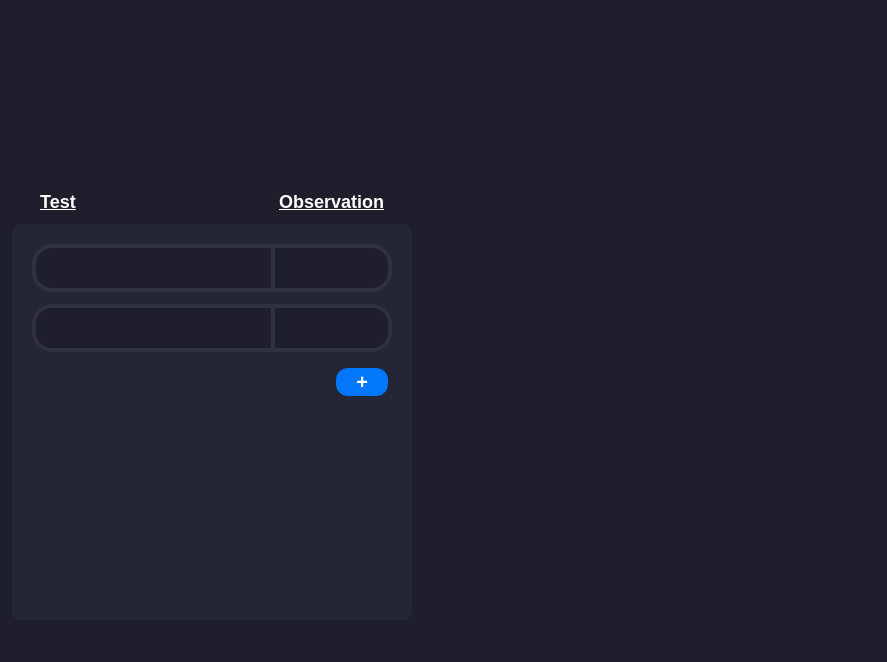
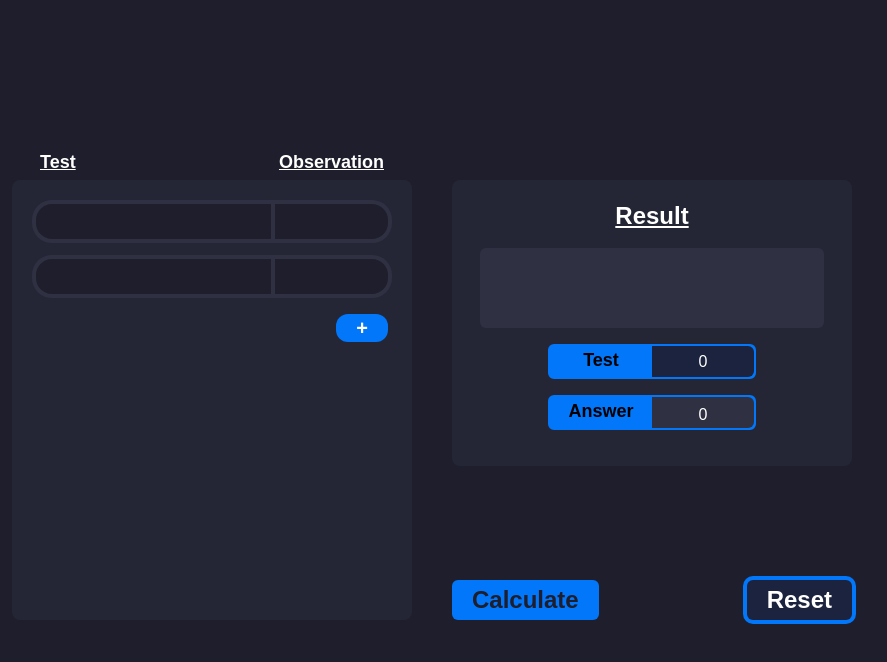
Before and after one commit to MeetCoding/whats-next, a React (Create React App) app: page / in a window 1280 px wide. Shown: the top 662 px of the page, without its empty margins (208-1095 px from the left). Built offline with nearby package versions, Linux system fonts and the light colour scheme.

Commit message:
created right panel

```diff
--- a/src/components/DataTable.jsx
+++ b/src/components/DataTable.jsx
@@ -33,12 +33,12 @@ export default function DataTable() {
     }, [])
 
     return (
-        <div className='w-5/6 max-w-panel h-panel flex flex-col'>
-            <div className='flex justify-between items-center underline text-white'>
+        <div className='relative w-5/6 max-w-panel h-panel'>
+            <div className='absolute top-title-elevation w-full flex justify-between items-center underline text-white'>
                 <h3 className='mx-7 my-2 text-lg font-semibold'>Test</h3>
                 <h3 className='mx-7 my-2 text-lg font-semibold'>Observation</h3>
             </div>
-            <div className='relative bg-gray-300 rounded-lg p-6 flex flex-col flex-grow justify-start items-stretch gap-5 overflow-y-scroll overflow-visible'>
+            <div className='relative bg-gray-300 w-full h-full rounded-lg p-6 flex flex-col justify-start items-stretch gap-5 overflow-y-scroll overflow-visible'>
                 {fields.map(field => React.cloneElement(
                     field,
                     { addField, removeField },
--- a/src/components/FootPanel.jsx
+++ b/src/components/FootPanel.jsx
@@ -2,6 +2,13 @@ import React from 'react';
 
 export default function FootPanel() {
     return (
-        <div></div>
+        <div className='w-full flex justify-between items-center text-2xl'>
+            <button
+                className='bg-blue rounded-md px-5 py-1 font-bold text-gray-100'
+            >Calculate</button>
+            <button
+                className='bg-gray-200 ring-4 ring-blue rounded-md px-5 py-1 font-semibold text-white'
+            >Reset</button>
+        </div>
     )
 }
--- a/src/components/Result.jsx
+++ b/src/components/Result.jsx
@@ -1,7 +1,50 @@
-import React from 'react';
+import React, { useState } from 'react';
 
 export default function Result() {
+
+    const [error, setError] = useState(false);
+
     return (
-        <div></div>
+        <div className='w-full rounded-lg bg-gray-300 text-center py-5 px-7 mb-10'>
+            <h1 className='underline text-white font-bold text-2xl'>Result</h1>
+            <div className='w-full h-20 bg-gray-400 my-4 rounded-md'></div>
+            <TestField error={error} setError={setError} />
+            <AnswerField error={error} />
+        </div>
     )
 }
+
+const TestField = ({ error, setError }) => {
+
+    const [search, setSearch] = useState(0);
+
+    function handleChange(e) {
+        setError(isNaN(e.target.value));
+        setSearch(e.target.value);
+    }
+
+    return (
+        <div className={`w-52 h-field my-4 grid grid-rows-1 grid-cols-2 m-auto bg-blue border-blue border-2 rounded-md ${error && 'border-red bg-red'}`}>
+            <h3 className='font-semibold text-lg'>Test</h3>
+            <input
+                type="text"
+                className='rounded-r-md text-white text-center bg-gray-200'
+                value={search}
+                onChange={handleChange}
+            />
+        </div>
+    )
+}
+const AnswerField = ({ error }) => {
+
+    const [answer, setAnswer] = useState(0);
+
+    return (
+        <div className={`w-52 h-field my-4 grid grid-rows-1 grid-cols-2 m-auto bg-blue border-blue border-2 rounded-md ${error && 'border-red bg-red'}`}>
+            <h3 className='font-semibold text-lg'>Answer</h3>
+            <p
+                className='rounded-r-md text-white text-center bg-gray-400 leading-field'
+            >{answer}</p>
+        </div>
+    )
+}
--- a/tailwind.config.js
+++ b/tailwind.config.js
@@ -20,13 +20,17 @@ module.exports = {
         },
         extend: {
             spacing: {
-                'field': '40px',
+                'field': '35px',
                 'panel': '440px',
                 'result': '80px',
                 'button': '50px',
+                'title-elevation': '-40px'
             },
             maxWidth: {
                 'panel': '400px',
+            },
+            lineHeight: {
+                'field': '35px'
             },
         },
     },
```
